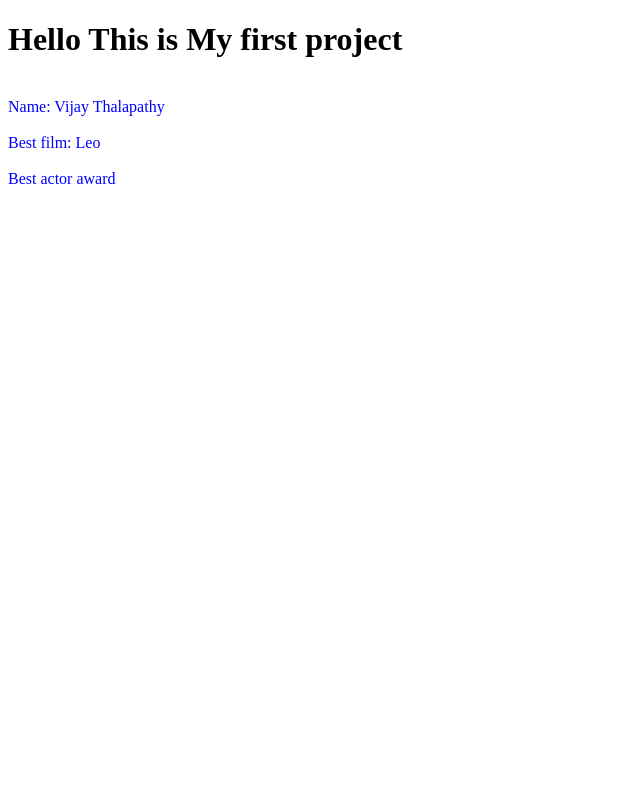
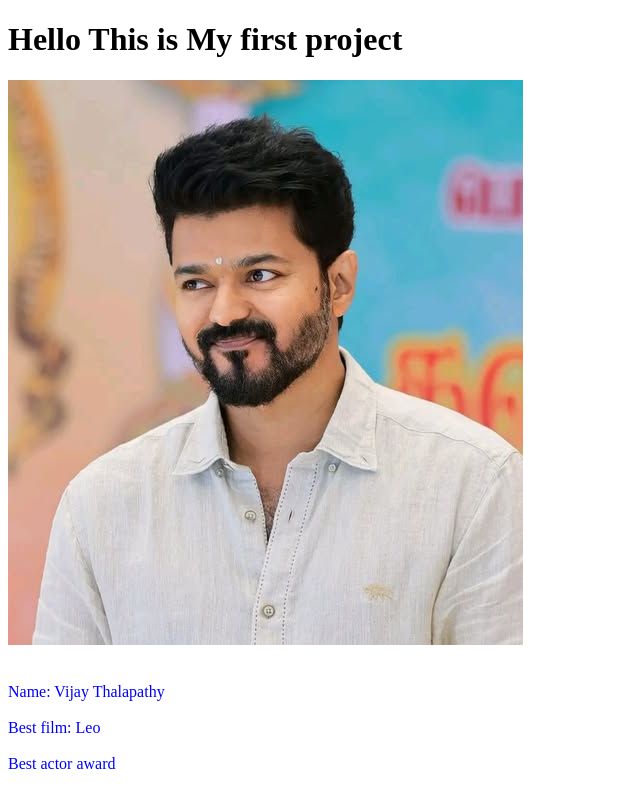
Before and after one commit to Sushantgautam664/demo, a plain HTML site: page index.html in a window 1280 px wide. Shown: the whole page, without its empty margins (0-640 px from the left). Drawn offline with Linux system fonts and the light colour scheme.

Commit message:
index.html

```diff
--- a/index.html
+++ b/index.html
@@ -6,11 +6,12 @@
 </head>
 <body>
     <h1>Hello This is My first project</h1>
-    <a href="vijay.jpg"></a>
+    <img src="vijay.jpg"></img>
     <p style="color:blue">
     <br>Name: Vijay Thalapathy</br>
     <br>Best film: Leo</br>
     <br>Best actor award</br>
     </p>
 </body>
+
 </html>
```
